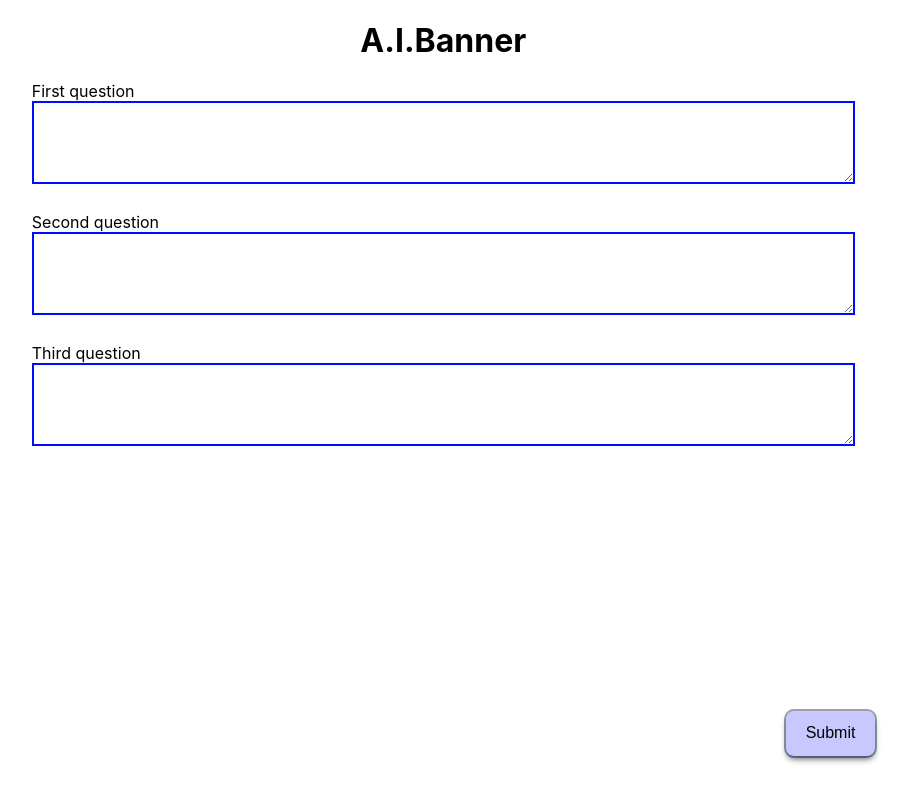
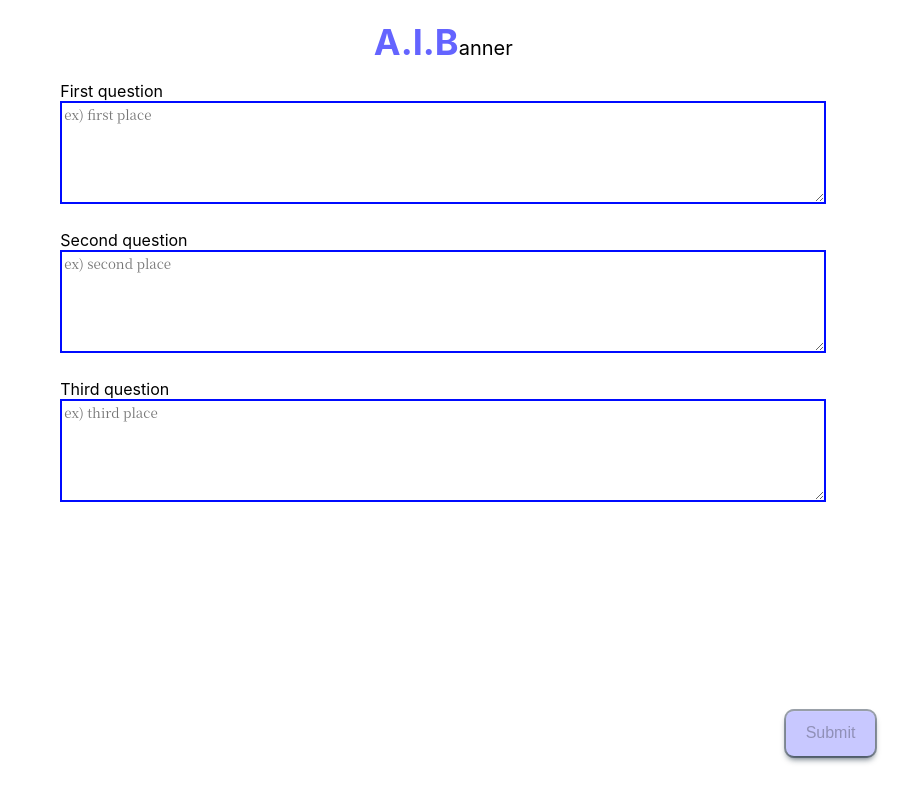
Before and after one commit to poeYSK/stable-diffusion-banner, a React (Create React App) app: page / in a window 1280 px wide. Shown: the top 800 px of the page, without its empty margins (227-1137 px from the left). Built offline with nearby package versions, Linux system fonts and the light colour scheme.

Commit message:
:sparkles: placeholder 설정

```diff
--- a/src/components/question.jsx
+++ b/src/components/question.jsx
@@ -1,4 +1,5 @@
 import TextareaAutosize from "react-textarea-autosize";
+
 export const Question = (props) => {
   return (
     <TextareaAutosize
@@ -8,6 +9,7 @@ export const Question = (props) => {
       cols={100}
       name={props.name}
       value={props.value}
+      placeholder={props.q.ph}
       onChange={props.onTextChange}
     />
   );
--- a/src/data/QuestionData.js
+++ b/src/data/QuestionData.js
@@ -1,19 +1,17 @@
-const questionData = [
+export const questionData = [
   {
     id: "first-id",
     question: "First question",
-    placehoder: "first place",
+    ph: "ex) first place",
   },
   {
     id: "second-id",
     question: "Second question",
-    placehoder: "second place",
+    ph: "ex) second place",
   },
   {
     id: "third-id",
     question: "Third question",
-    placehoder: "third place",
+    ph: "ex) third place",
   },
 ];
-
-export default questionData;
--- a/src/page/first/index.css
+++ b/src/page/first/index.css
@@ -19,6 +19,8 @@
     margin-bottom: 3ch;
     border: 2px solid rgb(0, 11, 255);
     outline-color: rgb(100, 100, 255);
+    font-size: 12;
+    font-family: "NotoSerifWeb","Noto Serif CJK Kr","Apple SD Gothic Neo","Malgun Gothic",sans-serif;
 }
 
 #submitButton {
--- a/src/page/first/index.js
+++ b/src/page/first/index.js
@@ -1,12 +1,13 @@
 import React, { useState } from "react";
 import { useNavigate } from "react-router-dom";
 import "./index.css";
-import questionData from "../../data/QuestionData";
+import { questionData } from "../../data/QuestionData";
 import { Question } from "../../components/question";
 import { Label } from "../../components/label";
 
 const FirstPage = (props) => {
   const navigate = useNavigate();
+  const [revitalize, setRevitalize] = useState(true);
   const [text, setText] = useState({
     first_text: "",
     second_text: "",
@@ -21,6 +22,7 @@ const FirstPage = (props) => {
       ...text,
       [name]: value,
     });
+    console.log(text);
   };
 
   const onClickSubmit = () => {
@@ -28,10 +30,19 @@ const FirstPage = (props) => {
     console.log(text);
   };
 
+  const isRevitalize = () => {
+    text.map((t) => {
+      if (t === "") {
+      }
+    });
+  };
+
   return (
     <div id="container-First">
       <div id="logo">
-        <h1>A.I.Banner</h1>
+        <p style={{ fontSize: 20 }}>
+          <b style={{ fontSize: 36, color: "rgb(100,100,255)" }}>A.I.B</b>anner
+        </p>
       </div>
       <div id="form-question">
         <Label q={questionData[0]} /> <br />
@@ -61,7 +72,12 @@ const FirstPage = (props) => {
       </div>
       <form>
         <div id="submit">
-          <button id="submitButton" type="sumbit" onClick={onClickSubmit}>
+          <button
+            id="submitButton"
+            type="sumbit"
+            onClick={onClickSubmit}
+            disabled={revitalize}
+          >
             Submit
           </button>
         </div>
```
